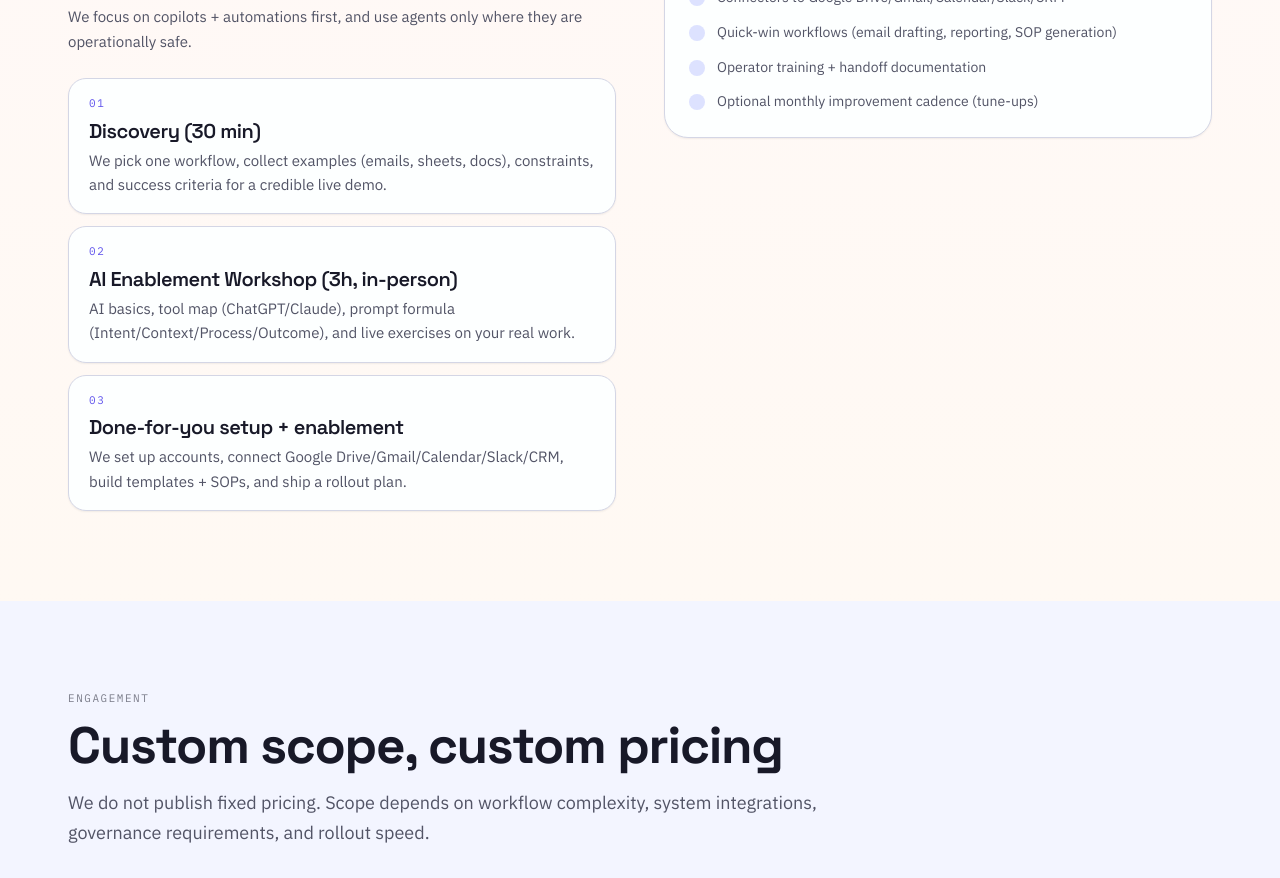
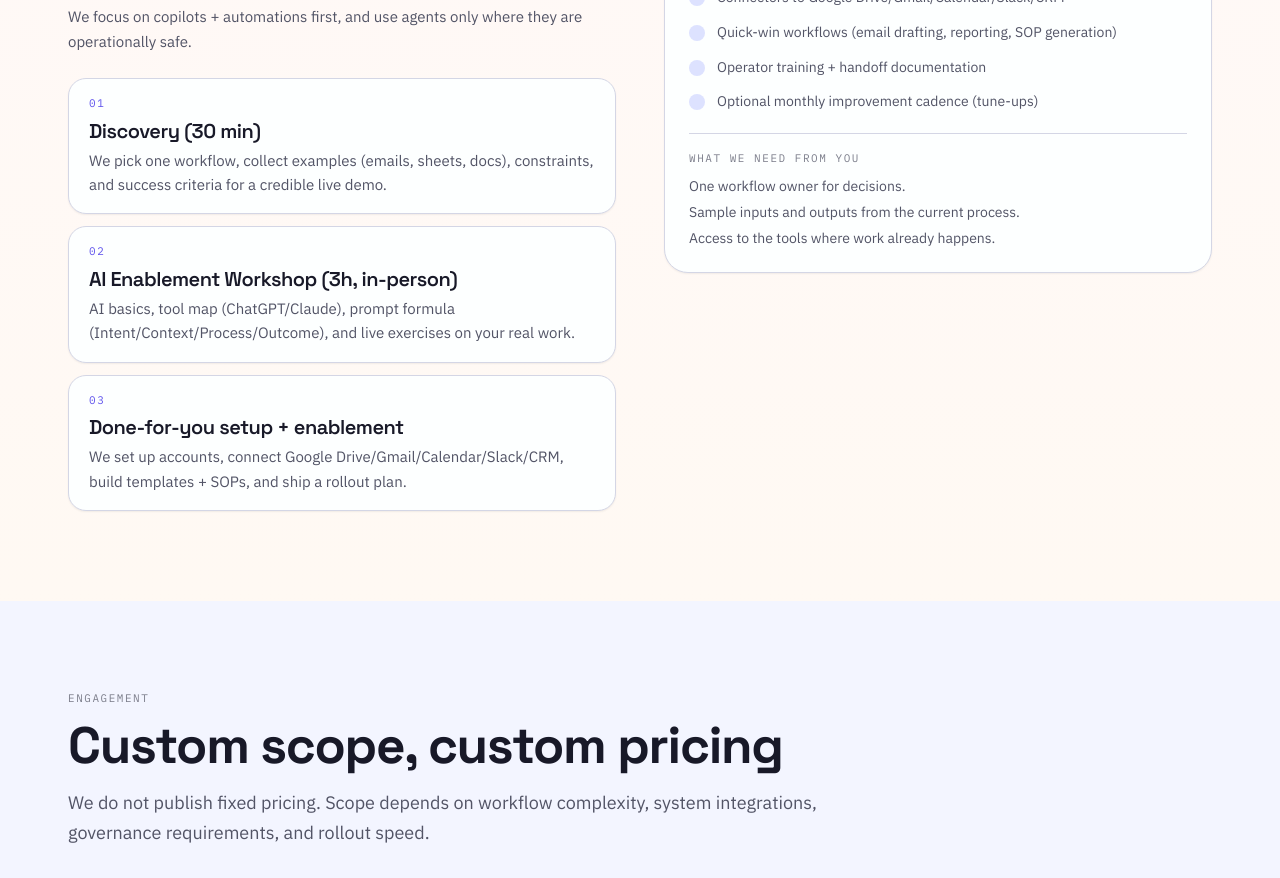
Before and after one commit to itsAR-VR/Z2A, a Next.js app: page /businesses in a window 1280 px wide. Shown: the part 1900-2778 px from the top of the page. Built offline with nearby package versions, Linux system fonts and the light colour scheme; no server answers.

Commit message:
feat: add explicit buyer input checklist to businesses flow

```diff
--- a/src/app/businesses/page.tsx
+++ b/src/app/businesses/page.tsx
@@ -265,6 +265,16 @@ export default function BusinessesPage() {
                     </li>
                   ))}
                 </ul>
+                <div className="mt-5 border-t border-[var(--color-border)] pt-4">
+                  <p className="font-mono text-[11px] tracking-[0.14em] uppercase text-[var(--color-text-faint)]">
+                    What we need from you
+                  </p>
+                  <ul className="mt-2 space-y-1.5 text-sm text-[var(--color-text-muted)]">
+                    <li>One workflow owner for decisions.</li>
+                    <li>Sample inputs and outputs from the current process.</li>
+                    <li>Access to the tools where work already happens.</li>
+                  </ul>
+                </div>
               </div>
             </RevealOnScroll>
           </div>
```
